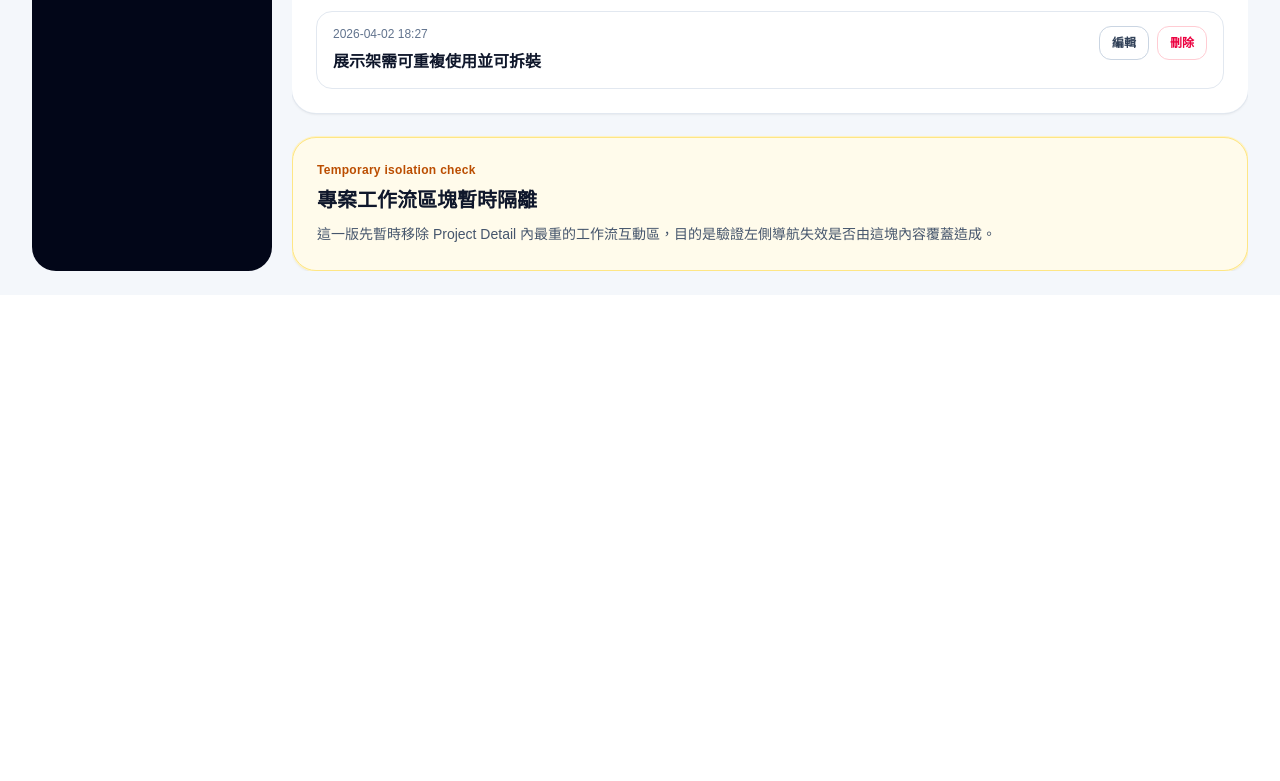
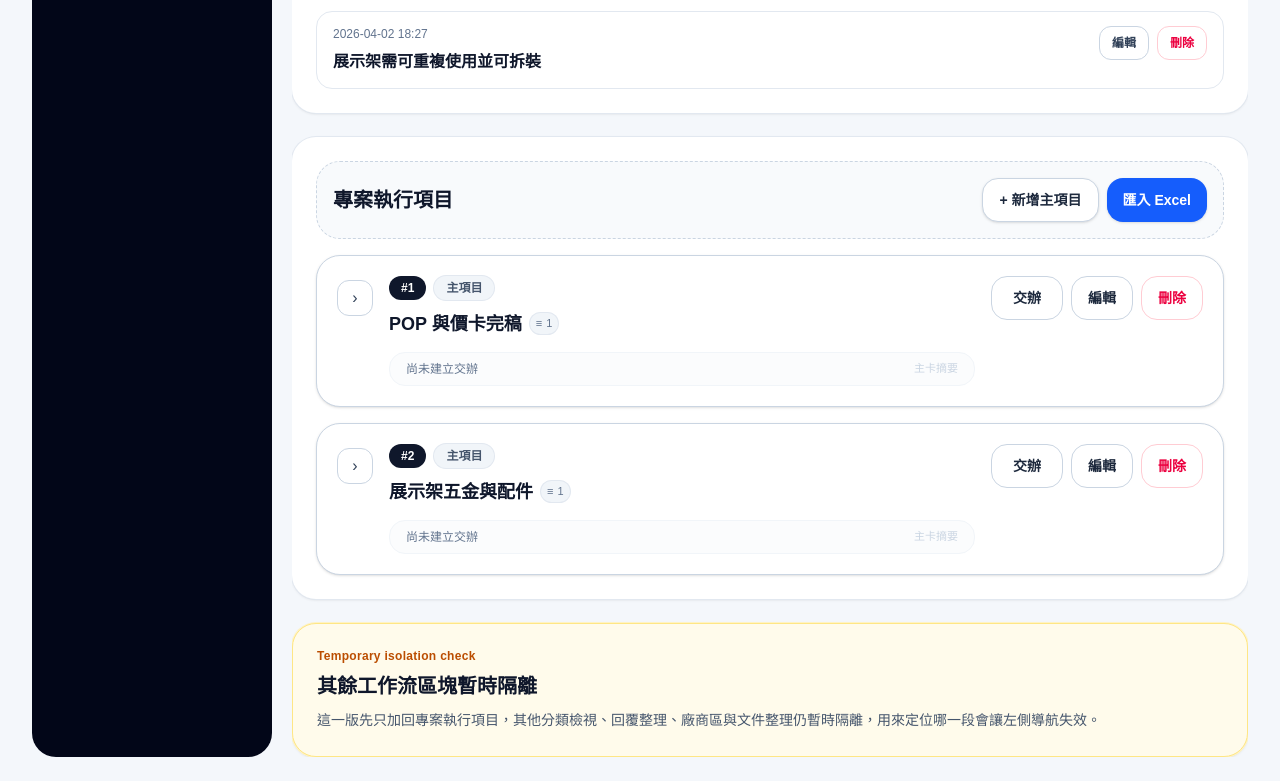
Before and after one commit to willy841/projectflow, a Next.js app in the folder project-mgmt/: page /projects/department-store-display-2026 in a window 1280 px wide. Shown: the part 1061-1842 px from the top of the page. Before the commit the page ends 1356 px from the top, so only its background shows below. Built offline with nearby package versions, Linux system fonts and the light colour scheme.

Commit message:
test: restore execution tree only on project detail

```diff
--- a/project-mgmt/src/components/project-detail-shell.tsx
+++ b/project-mgmt/src/components/project-detail-shell.tsx
@@ -3,7 +3,7 @@
 import Link from "next/link";
 import { useMemo, useState } from "react";
 import { CopyEventInfoButton } from "@/components/copy-event-info-button";
-import { ExecutionTreeSection } from "@/components/execution-tree-section";
+import { ExecutionTree } from "@/components/execution-tree";
 import { Project } from "@/components/project-data";
 import { getProjectWorkflowCostSummary } from "@/components/project-workflow-store";
 import { RequirementsPanel } from "@/components/requirements-panel";
@@ -260,12 +260,16 @@ export function ProjectDetailShell({
         <RequirementsPanel initialItems={project.requirements} />
       </section>
 
+      <section className="rounded-3xl bg-white p-6 shadow-sm ring-1 ring-slate-200">
+        <ExecutionTree heading="專案執行項目" items={project.executionItems} projectId={project.id} />
+      </section>
+
       <section className="rounded-3xl border border-amber-200 bg-amber-50 p-6 shadow-sm ring-1 ring-amber-100">
         <div className="flex flex-col gap-2">
           <p className="text-xs font-semibold tracking-wide text-amber-700">Temporary isolation check</p>
-          <h3 className="text-xl font-semibold text-slate-900">專案工作流區塊暫時隔離</h3>
+          <h3 className="text-xl font-semibold text-slate-900">其餘工作流區塊暫時隔離</h3>
           <p className="text-sm leading-6 text-slate-600">
-            這一版先暫時移除 Project Detail 內最重的工作流互動區，目的是驗證左側導航失效是否由這塊內容覆蓋造成。
+            這一版先只加回專案執行項目，其他分類檢視、回覆整理、廠商區與文件整理仍暫時隔離，用來定位哪一段會讓左側導航失效。
           </p>
         </div>
       </section>
```
